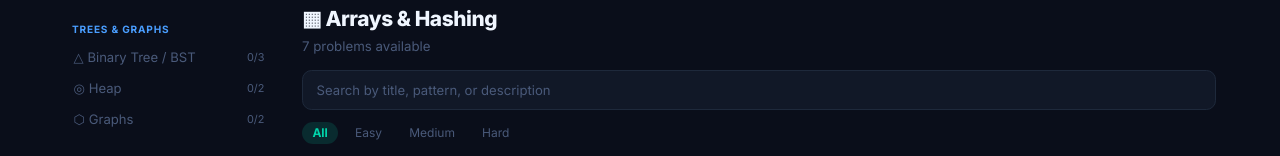
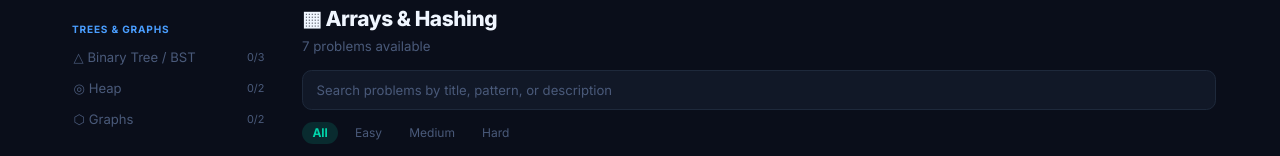
Before and after one commit to Alan-K-Biju-7/AlgoVista, a React (Create React App) app: page /practice in a window 1280 px wide. Shown: the part 238-394 px from the top of the page. Built offline with nearby package versions, Linux system fonts and the light colour scheme.

Commit message:
Refine practice search placeholder text

```diff
--- a/src/pages/practice/ProblemList.jsx
+++ b/src/pages/practice/ProblemList.jsx
@@ -47,7 +47,7 @@ export default function ProblemList({ topic, problems, onSelect, getStatus }) {
         <input
           value={query}
           onChange={(e) => setQuery(e.target.value)}
-          placeholder="Search by title, pattern, or description"
+          placeholder="Search problems by title, pattern, or description"
           style={{
             width: '100%',
             marginTop: '0.8rem',
```
